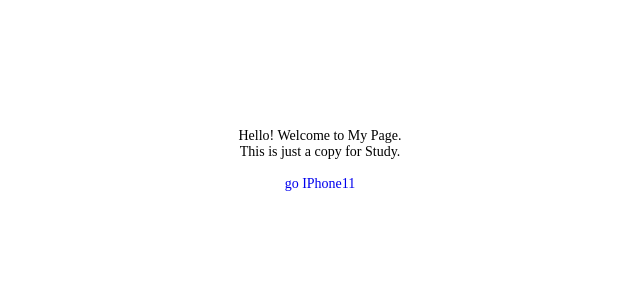
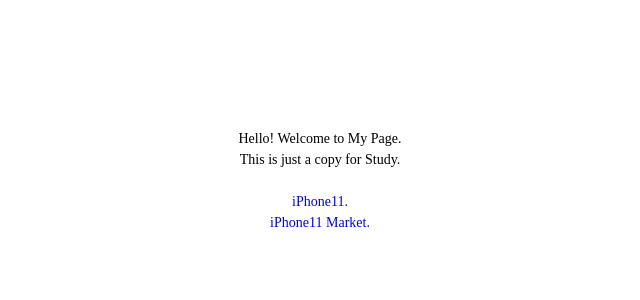
Before and after one commit to es5es5/iPhone11, a Vue app: page / in a window 1280 px wide. Shown: the top 300 px of the page, without its empty margins (320-960 px from the left). Built offline with nearby package versions, Linux system fonts and the light colour scheme.

Commit message:
Home link

```diff
--- a/src/templates/Home.vue
+++ b/src/templates/Home.vue
@@ -4,14 +4,15 @@
       <h1>Hello! Welcome to My Page.</h1>
       <p>This is just a copy for Study.</p>
       <br>
-      <router-link :to="{ name: 'IPhone11' }">go IPhone11</router-link>
+      <router-link tag="a" class="link" :to="{ name: 'IPhone11' }">iPhone11.</router-link>
+      <router-link tag="a" class="link" :to="{ name: 'IPhoneMarketLayout' }">iPhone11 Market.</router-link>
     </div>
   </div>
 </template>
 
 <script>
 export default {
-
+  name: 'Home'
 }
 </script>
 
@@ -19,5 +20,9 @@
 .welcome_wrap {
   margin: 10%;
   text-align: center;
+  line-height: 1.5;
+}
+a {
+  display: block;
 }
 </style>
```
